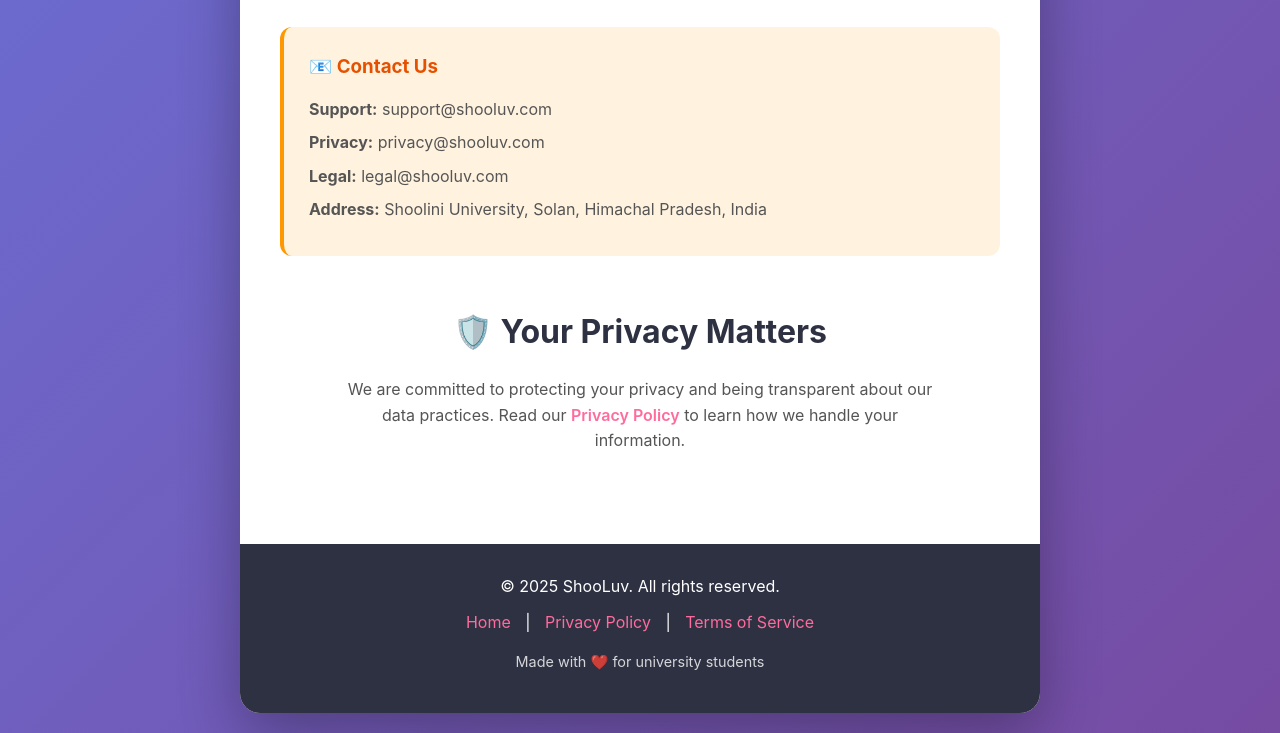
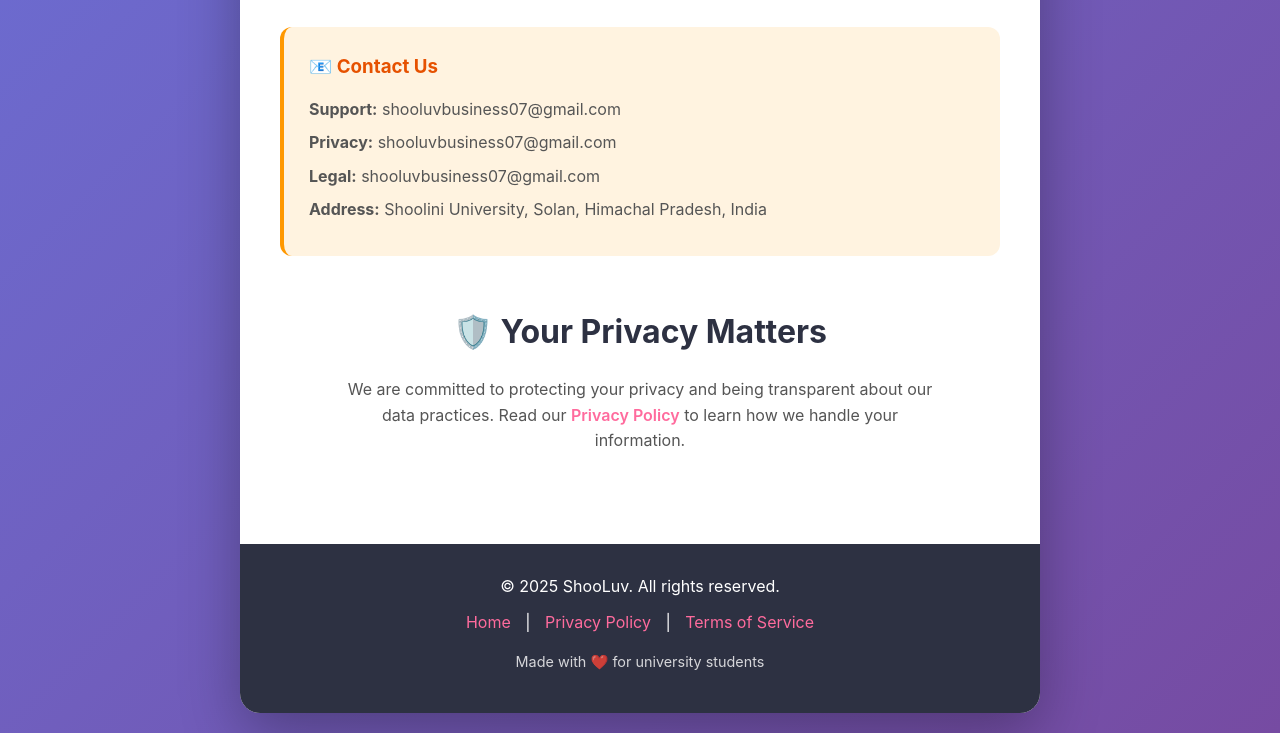
Before and after one commit to tanishksingh039/-shooluv-policies, a plain HTML site: page index.html in a window 1280 px wide. Shown: the part 1286-2019 px from the top of the page. Drawn offline with Linux system fonts and the light colour scheme.

Commit message:
Change contact emails in index.html
Updated contact email addresses for support, privacy, and legal inquiries.

```diff
--- a/index.html
+++ b/index.html
@@ -280,9 +280,9 @@
 
             <div class="contact-info">
                 <h3>📧 Contact Us</h3>
-                <p><strong>Support:</strong> support@shooluv.com</p>
-                <p><strong>Privacy:</strong> privacy@shooluv.com</p>
-                <p><strong>Legal:</strong> legal@shooluv.com</p>
+                <p><strong>Support:</strong> shooluvbusiness07@gmail.com</p>
+                <p><strong>Privacy:</strong> shooluvbusiness07@gmail.com</p>
+                <p><strong>Legal:</strong> shooluvbusiness07@gmail.com</p>
                 <p><strong>Address:</strong> Shoolini University, Solan, Himachal Pradesh, India</p>
             </div>
 
```
